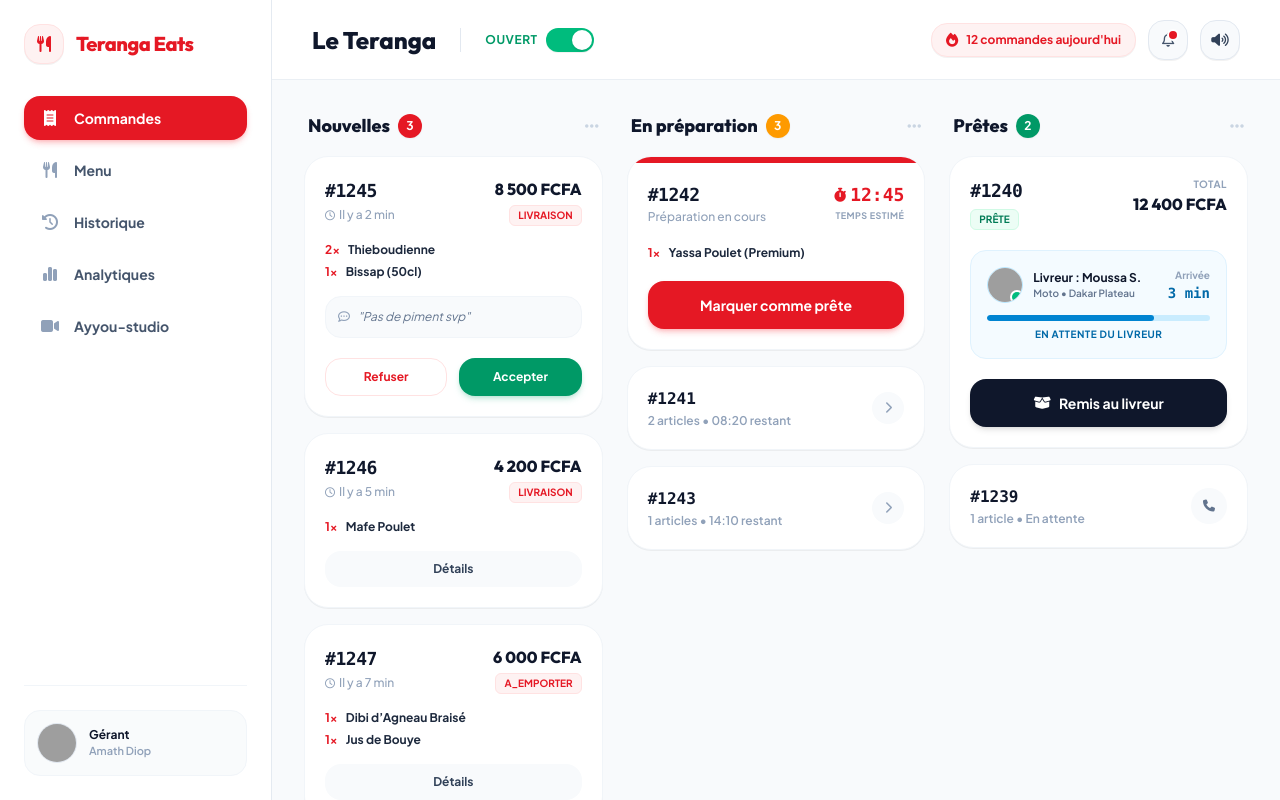
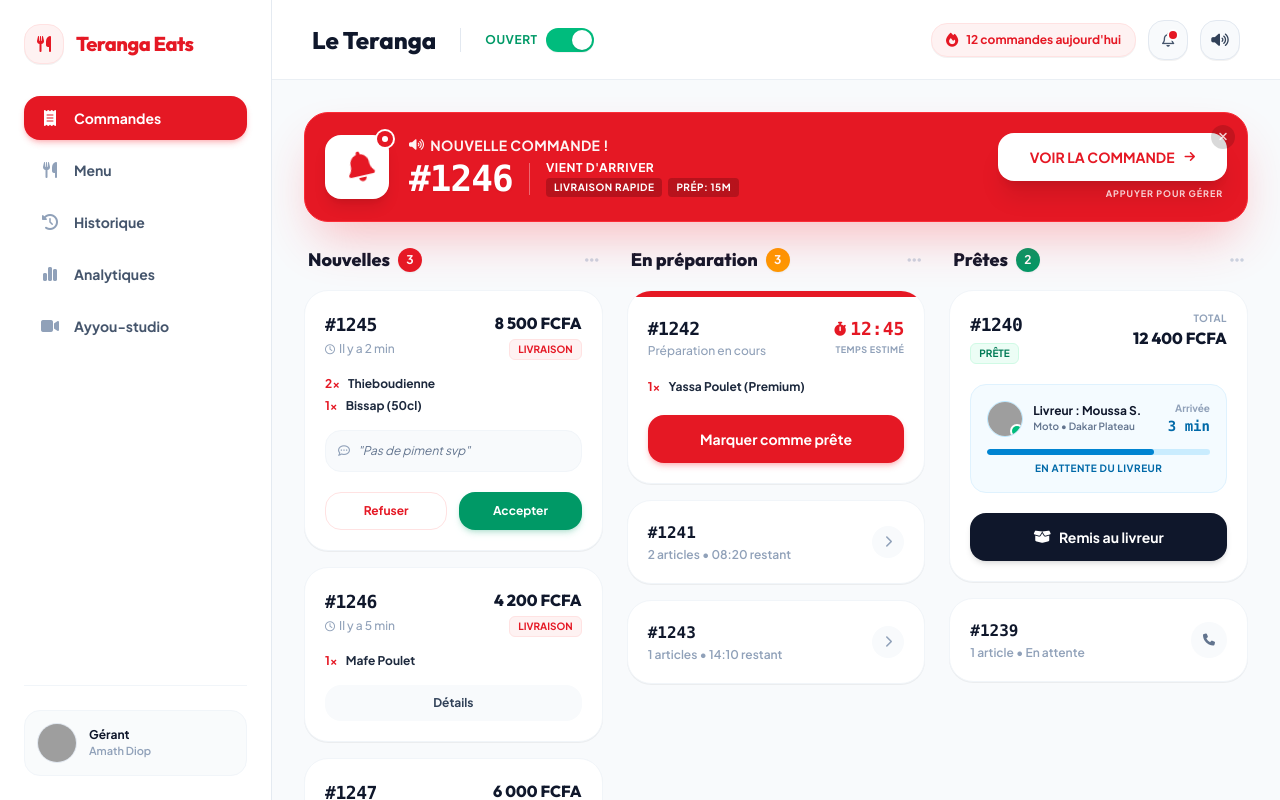
Before and after one commit to Ayyou-all/ayyou-frontend, an Angular app: page /gerant/commandes in a window 1280 px wide. Shown: the top 800 px of the page. Built offline with nearby package versions, Linux system fonts and the light colour scheme; grey boxes are pictures that could not be loaded.

Commit message:
feat(gerant): integration de la banniere rouge d'alerte de nouvelle commande entrante #1246 avec sonnerie et action

```diff
--- a/src/app/fonctionnalites/restaurant/gerant-commandes/gerant-commandes.component.html
+++ b/src/app/fonctionnalites/restaurant/gerant-commandes/gerant-commandes.component.html
@@ -1,4 +1,97 @@
 <div class="space-y-6 max-w-7xl mx-auto">
+
+  <!-- ========================================================================= -->
+  <!-- BANDEAU D'ALERTE : NOUVELLE COMMANDE ENTRANTE (#1246) - CONFORME À L'IMAGE-->
+  <!-- ========================================================================= -->
+  @if (alerteVisible()) {
+    <div
+      class="relative bg-[#E51824] rounded-3xl p-4 sm:p-5 shadow-2xl shadow-red-500/30 text-white flex flex-col md:flex-row items-center justify-between gap-4 border border-red-500 animate-bounce-subtle"
+    >
+      <!-- Bouton fermer en haut à droite -->
+      <button
+        type="button"
+        (click)="fermerAlerte()"
+        title="Fermer l'alerte"
+        class="absolute top-3 right-3 w-6 h-6 rounded-full bg-black/15 hover:bg-black/30 text-white/80 hover:text-white flex items-center justify-center text-xs transition cursor-pointer"
+      >
+        <i class="fa-solid fa-xmark"></i>
+      </button>
+
+      <!-- Gauche : Cloche + Titre + #1246 + Détails -->
+      <div class="flex items-center gap-4 sm:gap-5 w-full md:w-auto">
+
+        <!-- Carré blanc avec cloche rouge et point de notification -->
+        <div class="w-14 h-14 sm:w-16 sm:h-16 rounded-2xl bg-white text-[#E51824] flex items-center justify-center relative shadow-lg shrink-0">
+          <i class="fa-solid fa-bell text-2xl sm:text-3xl animate-wiggle"></i>
+          <!-- Point rouge de notification avec anneau blanc -->
+          <span class="absolute -top-1 -right-1 w-4 h-4 rounded-full bg-[#E51824] ring-2 ring-white flex items-center justify-center">
+            <span class="w-1.5 h-1.5 rounded-full bg-white"></span>
+          </span>
+        </div>
+
+        <!-- Informations de la commande -->
+        <div class="space-y-1">
+          <!-- Haut : Icône son + NOUVELLE COMMANDE ! -->
+          <div class="flex items-center gap-1.5 text-xs sm:text-sm font-black tracking-wide text-white/95">
+            <i class="fa-solid fa-volume-high text-xs"></i>
+            <span>{{ alerteCommande().titre }}</span>
+          </div>
+
+          <!-- Milieu : Numéro #1246 + Séparateur + Statut & Badges -->
+          <div class="flex items-center gap-3 sm:gap-4 flex-wrap">
+            <span class="text-2xl sm:text-4xl font-black font-mono tracking-tight text-white drop-shadow-xs">
+              {{ alerteCommande().numero }}
+            </span>
+
+            <div class="hidden sm:block h-8 w-px bg-white/35"></div>
+
+            <div class="flex flex-col justify-center">
+              <span class="text-xs font-black uppercase tracking-wider text-white">
+                {{ alerteCommande().sousTitre }}
+              </span>
+              <div class="flex items-center gap-1.5 pt-0.5">
+                <span class="text-[9px] sm:text-[10px] font-bold text-white bg-black/20 backdrop-blur-xs px-2 py-0.5 rounded uppercase tracking-wider">
+                  {{ alerteCommande().typeLivraison }}
+                </span>
+                <span class="text-[9px] sm:text-[10px] font-bold text-white bg-black/20 backdrop-blur-xs px-2 py-0.5 rounded uppercase tracking-wider">
+                  {{ alerteCommande().tempsPrep }}
+                </span>
+              </div>
+            </div>
+          </div>
+        </div>
+
+      </div>
+
+      <!-- Droite : Bouton blanc "VOIR LA COMMANDE ->" + Sous-titre "APPUYER POUR GÉRER" -->
+      <div class="flex flex-col items-center sm:items-end w-full md:w-auto pt-2 md:pt-0">
+        <button
+          type="button"
+          (click)="voirCommandeAlerte()"
+          class="w-full sm:w-auto bg-white hover:bg-slate-50 active:scale-95 text-[#E51824] px-6 py-3 sm:px-8 sm:py-3.5 rounded-2xl font-black text-xs sm:text-sm shadow-xl flex items-center justify-center gap-2.5 transition cursor-pointer select-none group"
+        >
+          <span>VOIR LA COMMANDE</span>
+          <i class="fa-solid fa-arrow-right text-xs transition-transform group-hover:translate-x-1"></i>
+        </button>
+        <span class="text-[9px] font-bold tracking-widest text-white/80 uppercase text-center sm:text-right pr-1 pt-1.5 select-none">
+          APPUYER POUR GÉRER
+        </span>
+      </div>
+
+    </div>
+  } @else {
+    <!-- Bouton discret pour re-simuler l'alerte à tout moment -->
+    <div class="flex justify-end">
+      <button
+        type="button"
+        (click)="simulerArriveeCommande()"
+        class="text-xs font-bold text-[#E51824] bg-red-50 hover:bg-red-100 px-3.5 py-1.5 rounded-xl border border-red-200 flex items-center gap-2 transition cursor-pointer shadow-2xs"
+      >
+        <i class="fa-solid fa-bell text-xs"></i>
+        <span>Simuler alerte nouvelle commande (#1246)</span>
+      </button>
+    </div>
+  }
 
   <!-- ========================================================================= -->
   <!-- 1. SÉLECTEUR D'ONGLETS KANBAN MOBILE                                      -->
--- a/src/app/fonctionnalites/restaurant/gerant-commandes/gerant-commandes.component.ts
+++ b/src/app/fonctionnalites/restaurant/gerant-commandes/gerant-commandes.component.ts
@@ -46,6 +46,22 @@ export class GerantCommandesComponent {
   readonly commandeARefuser = signal<CommandeKanban | null>(null);
   readonly modaleRefusOuverte = signal<boolean>(false);
   readonly motifRefus = signal<string>('Rupture d’ingrédients pour ce plat');
+
+  // État de l'alerte nouvelle commande entrante (conforme à l'image envoyée)
+  readonly alerteVisible = signal<boolean>(true);
+  readonly alerteCommande = signal<{
+    numero: string;
+    titre: string;
+    sousTitre: string;
+    typeLivraison: string;
+    tempsPrep: string;
+  }>({
+    numero: '#1246',
+    titre: 'NOUVELLE COMMANDE !',
+    sousTitre: "VIENT D'ARRIVER",
+    typeLivraison: 'LIVRAISON RAPIDE',
+    tempsPrep: 'PRÉP: 15M'
+  });
 
   // Notification Toast
   readonly notificationSucces = signal<string | null>(null);
@@ -269,4 +285,57 @@ export class GerantCommandesComponent {
     this.modaleDetailOuverte.set(false);
     this.commandeEnDetail.set(null);
   }
+
+  /**
+   * Ouvre la commande affichée dans l'alerte rouge (#1246).
+   */
+  voirCommandeAlerte(): void {
+    const cmd = this.listeCommandes().find((c) => c.numero === this.alerteCommande().numero);
+    if (cmd) {
+      this.ouvrirDetail(cmd);
+    }
+  }
+
+  /**
+   * Ferme l'alerte rouge.
+   */
+  fermerAlerte(): void {
+    this.alerteVisible.set(false);
+  }
+
+  /**
+   * Simule l'arrivée d'une nouvelle commande avec le son officiel de cloche.
+   */
+  simulerArriveeCommande(): void {
+    this.alerteVisible.set(true);
+    this.jouerSonNouvelleCommande();
+    this.notificationSucces.set('🔔 Nouvelle commande #1246 reçue en cuisine !');
+    setTimeout(() => this.notificationSucces.set(null), 3000);
+  }
+
+  /**
+   * Joue le carillon sonore synthétisé de notification de commande.
+   */
+  jouerSonNouvelleCommande(): void {
+    try {
+      const audioCtx = new (window.AudioContext || (window as any).webkitAudioContext)();
+      const osc = audioCtx.createOscillator();
+      const gain = audioCtx.createGain();
+
+      osc.type = 'sine';
+      osc.frequency.setValueAtTime(880, audioCtx.currentTime);
+      osc.frequency.exponentialRampToValueAtTime(1320, audioCtx.currentTime + 0.2);
+
+      gain.gain.setValueAtTime(0.3, audioCtx.currentTime);
+      gain.gain.exponentialRampToValueAtTime(0.01, audioCtx.currentTime + 0.6);
+
+      osc.connect(gain);
+      gain.connect(audioCtx.destination);
+
+      osc.start();
+      osc.stop(audioCtx.currentTime + 0.6);
+    } catch {
+      // Audio bloqué ou non disponible
+    }
+  }
 }
--- a/src/styles.css
+++ b/src/styles.css
@@ -59,3 +59,14 @@ h1, h2, h3, h4, h5, h6 {
 .animation-apparition {
   animation: apparitionDouce 0.3s cubic-bezier(0.16, 1, 0.3, 1) forwards;
 }
+
+@keyframes sonnetteWiggle {
+  0%, 100% { transform: rotate(0deg); }
+  20%, 60% { transform: rotate(-14deg); }
+  40%, 80% { transform: rotate(14deg); }
+}
+
+.animate-wiggle {
+  animation: sonnetteWiggle 1.4s ease-in-out infinite;
+  transform-origin: top center;
+}
```
